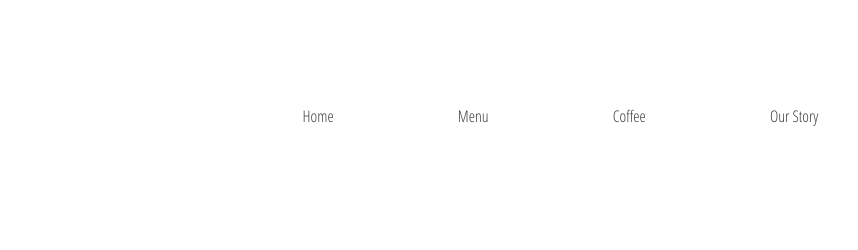
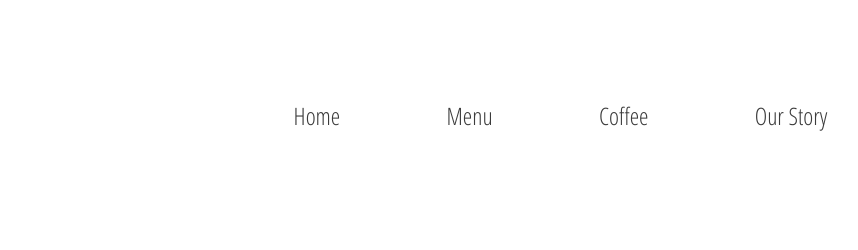
Before and after one commit to dracheck/hackathon1, a website: page src/menu.html in a window 1280 px wide. Shown: the top 250 px of the page, 277-1135 px from the left. Drawn offline with nearby package versions, Linux system fonts and the light colour scheme; files that its build step writes are made by us from their sources.

Commit message:
font size change nav

```diff
--- a/src/scss/header.scss
+++ b/src/scss/header.scss
@@ -36,6 +36,7 @@ header {
     a {
         text-decoration: none;
         color: $color;
+        font-size: $h2-font-size;
 
     }
 }
```
